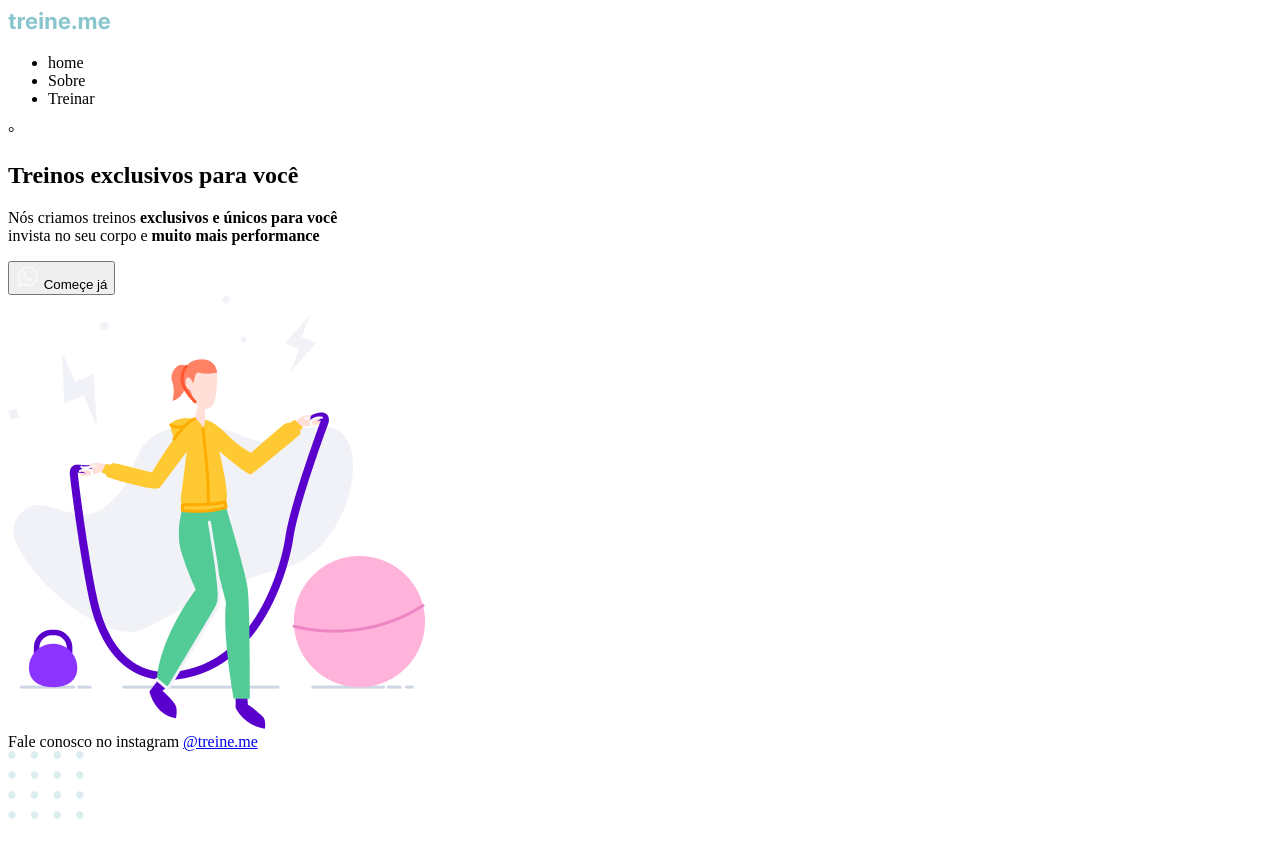
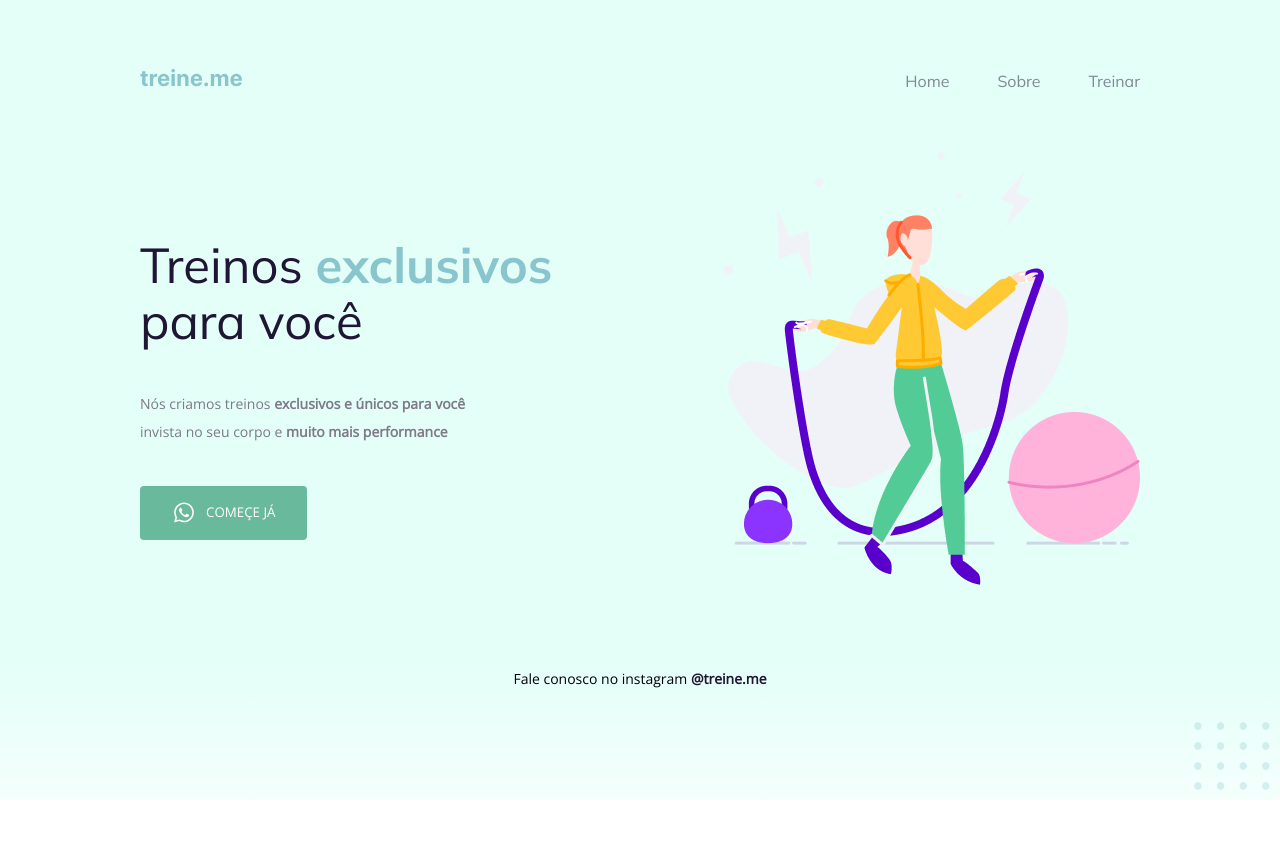
Before and after one commit to herbeth1f/Rocketseat, a plain HTML site: page Projeto 02/index.html in a window 1280 px wide. After the commit the page ends 800 px from the top, so only its background shows below. Drawn offline with nearby package versions, Linux system fonts and the light colour scheme; files that its build step writes are made by us from their sources.

Commit message:
Finlizando projeto 02 Css & html

```diff
--- a/Projeto 02/index.html
+++ b/Projeto 02/index.html
@@ -1,27 +1,34 @@
 <!DOCTYPE html>
 <html lang="pt-br">
-<head>
+    <head>
+
+    <link rel="preconnect" href="https://fonts.googleapis.com">
+    <link rel="preconnect" href="https://fonts.gstatic.com" crossorigin>
     <meta charset="UTF-8">
     <meta http-equiv="X-UA-Compatible" content="IE=edge">
     <meta name="viewport" content="width=device-width, initial-scale=1.0">
+
+    <link href="https://fonts.googleapis.com/css2?family=Mulish:wght@400;700&family=Open+Sans&display=swap" rel="stylesheet">
     <link rel="stylesheet" href="style.css">
-    <title>Treine me</title>
+    <title>Treine - me</title>
 </head>
 <body>
+
     <div class="page">
-    <header>
-        <img src="images/logo.svg" alt="Treine-me">
         <nav>
+            <a id="logo" href="#">
+                <img src="images/logo.svg" alt="Treine-me">
+            </a>
             <ul>
-                <li>home</li>
-                <li>Sobre</li>
-                <li>Treinar</li>
+                <li><a href="#"> Home </a></li>
+                <li><a href="#"> Sobre</a></li>
+                <li><a href="#"> Treinar</a></li>
             </ul>
         </nav>
-    </header>
-    <main>°
+
+    <main>
         <section class="text">
-            <h1> Treinos exclusivos para você</h1>
+            <h1> Treinos <span> exclusivos </span>  para você</h1>
 
             <p> Nós criamos treinos <strong> exclusivos e únicos para você </strong> <br>
                 invista no seu corpo e  <strong> muito mais performance </strong>
@@ -41,6 +48,6 @@
     </footer>
     </div>
 
-    <img src="images/balls.svg" alt=" Bolinhas decorativas no canto inferior">
+    <img id="balls" src="images/balls.svg" alt=" Bolinhas decorativas no canto inferior">
 </body>
 </html>
--- /dev/null
+++ b/Projeto 02/style.css
@@ -0,0 +1,121 @@
+body {
+    font-family: 'Open Sans', sans-serif;
+    margin: 0;
+    background: linear-gradient(180deg, rgba(227, 255, 248) 82.08%, rgba(228, 255, 248, 0.38) 100%);
+
+    min-height: 100vh;
+
+  }
+
+  .page {
+    width: 1000px;
+    margin: 0 auto ;
+    padding-top: 65px;
+  }
+
+  nav {
+    display: flex;
+    justify-content: space-between;
+    align-items: center;
+
+    margin-bottom: 55px;
+
+  }
+
+  ul {
+    display: flex;
+    gap: 48px;
+    list-style: none;
+    margin: 0;
+    padding: 0;
+  }
+
+  a {
+    color: #1F1534;
+    text-decoration: none;
+  }
+
+  ul li a:hover {
+    font-weight: bold;
+    opacity: 1;
+  }
+
+  ul li a{
+    opacity: 0.5;
+  }
+
+  main{
+    display: flex;
+    align-items: center;
+    justify-content: space-between;
+  }
+
+  h1, ul {
+    font-family: 'Mulish', sans-serif;
+  }
+
+
+  h1 {
+    font-size: 49px;
+    line-height: 56px;
+    color: #1F1534;
+
+    font-weight: normal;
+
+    width: 490px;
+  }
+
+  h1 span {
+    color: #89C5CC;
+    font-weight: bold;
+  }
+
+  p {
+    font-size: 14px;
+    line-height: 28px;
+    color: #7D7987;
+  }
+
+  section p {
+    margin: 40px 0;
+  }
+
+  button {
+    color: white;
+    text-transform: uppercase;
+    font-family: 'Open Sans', sans-serif;
+
+    background: #69b99d;
+    border: none;
+    padding: 14px 32px 15px;
+
+    display: flex;
+    align-items: center;
+    justify-content: center;
+    gap: 10px;
+    border-radius: 4px;
+    cursor: pointer;
+
+  }
+
+  button:hover{
+    background: #4c8873;
+
+  }
+
+  footer {
+    font-size: 14px;
+    line-height: 28px;
+    text-align: center;
+    margin-top:  80px;
+  }
+
+  footer a {
+    font-weight: bold;
+  }
+
+  #balls{
+    position:fixed;
+    bottom: 0;
+    right: 0;
+  }
--- a/style.css
+++ /dev/null
@@ -1,4 +0,0 @@
-.page{
-
-
-}
```
